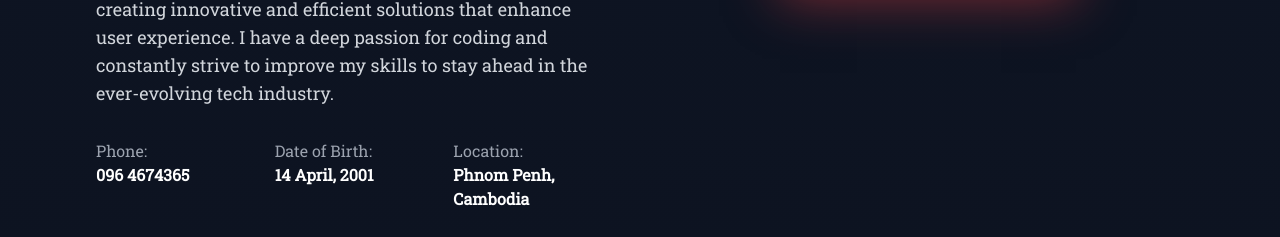
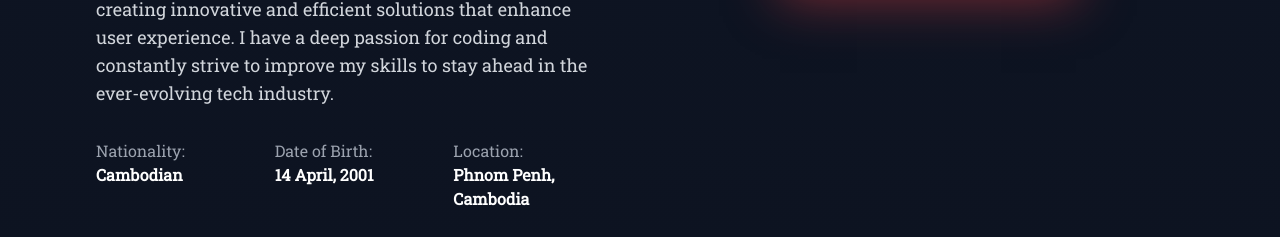
Before and after one commit to KHUNKIMHONG/Portfolio, a Nuxt app: page / in a window 1280 px wide. Shown: the part 1851-2088 px from the top of the page. Built offline with nearby package versions, Linux system fonts and the light colour scheme.

Commit message:
update nationality on about page

```diff
--- a/components/About/index.vue
+++ b/components/About/index.vue
@@ -53,13 +53,8 @@
           <!-- Contact Details -->
           <div class="grid grid-cols-1 md:grid-cols-3 gap-6">
             <div>
-              <p class="text-gray-400">Phone:</p>
-              <a
-                href="tel:+855964674365"
-                target="_blank"
-                class="font-bold text-white hover:text-red-500 transition duration-300"
-                >096 4674365</a
-              >
+              <p class="text-gray-400">Nationality:</p>
+              <p class="font-bold text-white hover:text-red-500 transition duration-300">Cambodian</p>
             </div>
             <div>
               <p class="text-gray-400">Date of Birth:</p>
```
